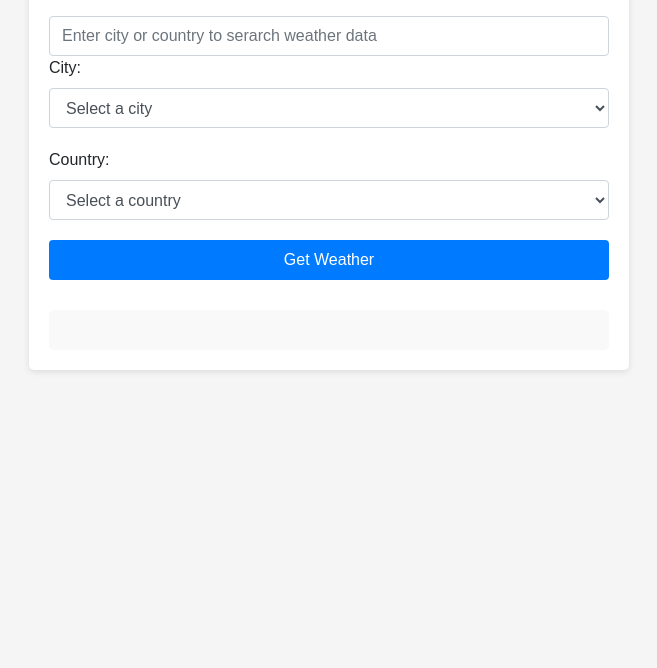
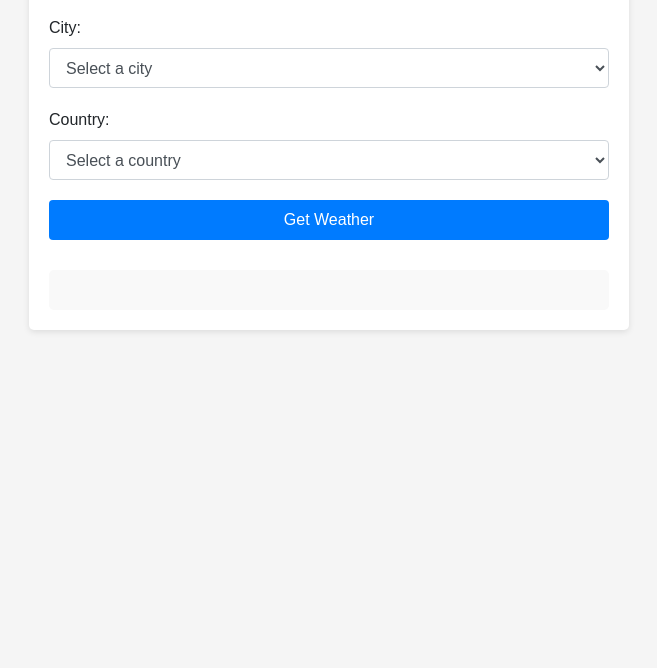
Before and after one commit to kyawsan834/websiteservercalculator, a plain HTML site: page weatherapp.html in a window 1280 px wide. Shown: the part 132-800 px from the top of the page, without its empty margins (311-968 px from the left). Drawn offline with nearby package versions, Linux system fonts and the light colour scheme.

Commit message:
17 June 2023 11:47.A.M.

```diff
--- a/weatherapp.html
+++ b/weatherapp.html
@@ -77,7 +77,7 @@
   <div class="container">
     <h1>Weather App</h1>
     <form id="weatherForm">
-      <input type="text" name="search" id="search" class="form-control " placeholder="Enter city or country to serarch weather data" />
+      <!-- <input type="text" name="search" id="search" class="form-control " placeholder="Enter city or country to serarch weather data" /> -->
       <div class="form-group">
         <label for="cityInput">City:</label>
 
```
